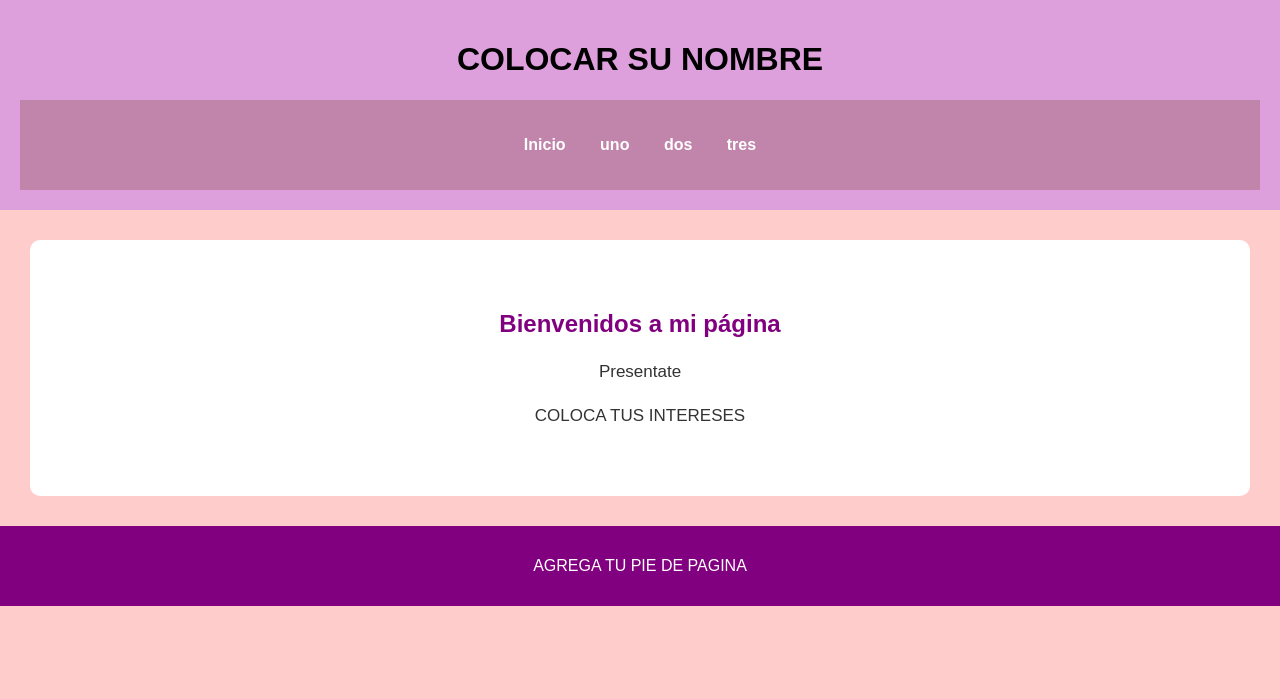
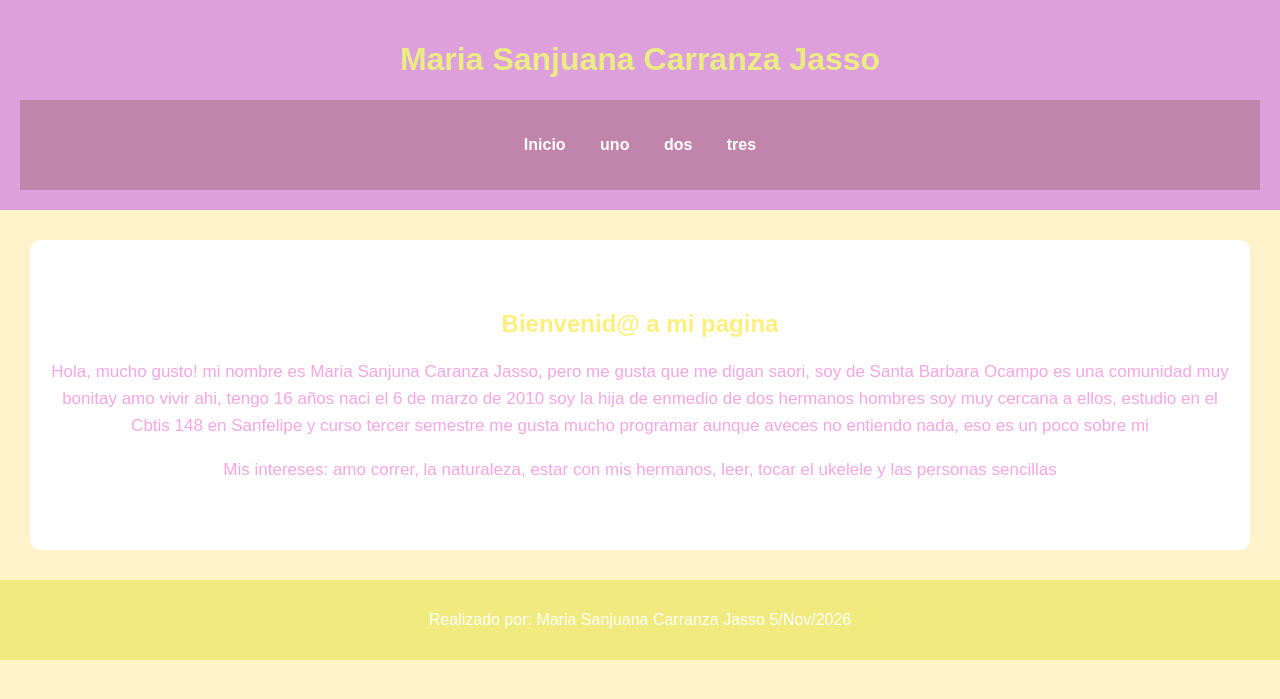
Before and after one commit to carranzasaory41-source/MSCJ, a Django app: template carranza/templates/carranza/inicio.html in a window 1280 px wide. Shown: the top 699 px of the page. Run offline with Django 5.2, Linux system fonts and the light colour scheme; the template is opened without the code that fills it, so the values that code supplies are empty.

Commit message:
edite los estilos ccs de mi pagina y cambie la informacion de la pagina

```diff
--- a/carranza/static/carranza/estilos.css
+++ b/carranza/static/carranza/estilos.css
@@ -1,14 +1,14 @@
 body {
     font-family: Arial, sans-serif;
     margin: 0;
-    background-color: #ffcccc;
-    color: #333;
+    background-color: #fff3cc;
+    color: rgb(245, 166, 228);
 }
 
 /* ENCABEZADO */
 header {
     background-color: plum;
-    color: black;
+    color: rgb(235, 236, 132);
     text-align: center;
     padding: 20px;
 }
@@ -48,7 +48,7 @@ nav a:hover {
 }
 
 .bienvenida h2 {
-    color: purple;
+    color: rgb(252, 239, 126);
 }
 
 .bienvenida p {
@@ -58,7 +58,7 @@ nav a:hover {
 
 /* PIE DE PÁGINA */
 footer {
-    background-color: purple;
+    background-color: rgb(241, 234, 127);
     color: white;
     text-align: center;
     padding: 15px;
--- a/carranza/templates/carranza/inicio.html
+++ b/carranza/templates/carranza/inicio.html
@@ -6,14 +6,14 @@
     <meta name="viewport" content="width=device-width, initial-scale=1.0">
     <title>COLOCAR TITULO</title>
 
-    <link rel="stylesheet" href="{% static 'apellido/estilos.css' %}">
+    <link rel="stylesheet" href="{% static 'carranza/estilos.css' %}">
 </head>
 
 <body>
 
     <!-- ENCABEZADO -->
     <header>
-        <h1>COLOCAR SU NOMBRE</h1>
+        <h1>Maria Sanjuana Carranza Jasso </h1>
 
         <!-- MENÚ DE NAVEGACIÓN -->
         <nav>
@@ -30,21 +30,22 @@
 
         <!-- SECCIÓN  -->
         <section id="inicio" class="bienvenida">
-            <h2>Bienvenidos a mi página</h2>
+            <h2>Bienvenid@ a mi pagina </h2>
 
             <p>
-                Presentate
+                Hola, mucho gusto! mi nombre es Maria Sanjuna Caranza Jasso, pero me gusta que me digan saori, soy de Santa Barbara Ocampo es  una comunidad muy bonitay  amo vivir ahi, tengo 16 años naci el 6 de marzo de 2010 soy la hija de enmedio de dos hermanos hombres soy muy cercana a ellos, estudio en el Cbtis 148 en Sanfelipe y curso tercer semestre me gusta mucho programar aunque aveces no entiendo nada, eso es un poco sobre mi
             </p>
 
             <p>
-                COLOCA TUS INTERESES
+                Mis intereses:
+                amo correr, la naturaleza, estar con mis hermanos, leer, tocar el ukelele y las personas sencillas
             </p>
         </section>
     </main>
 
     <!-- PIE DE PÁGINA -->
     <footer>
-        <p>AGREGA TU PIE DE PAGINA</p>
+        <p>Realizado por: Maria Sanjuana Carranza Jasso 5/Nov/2026</p>
     </footer>
 
 </body>
```
